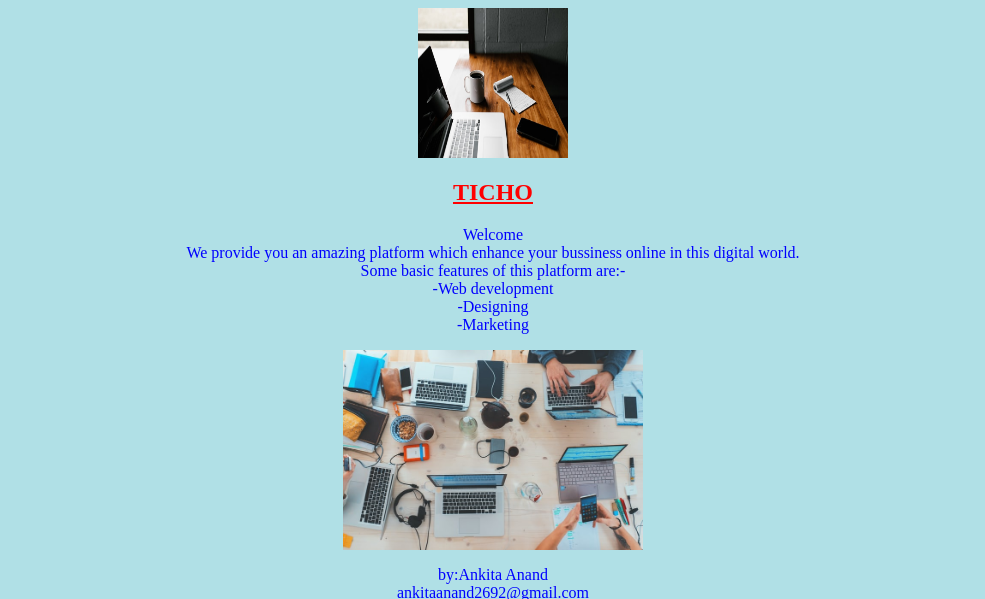
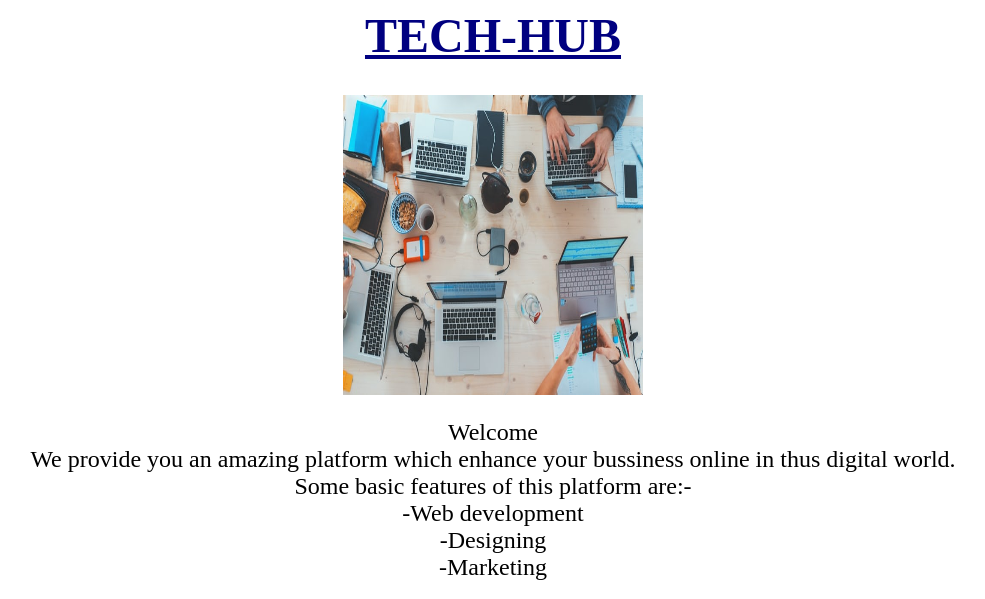
Before and after one commit to Ankita2427/ankita2427.github.io, a plain HTML site: page index.html in a window 1280 px wide. Shown: the top 599 px of the page, without its empty margins (147-1132 px from the left). Drawn offline with Linux system fonts and the light colour scheme.

Commit message:
Add files via upload

```diff
--- a/index.html
+++ b/index.html
@@ -2,27 +2,25 @@
 <html>
 <head></head>
   <style>
-     body{background-color:powderblue;}
-     h2{color:red;}
-     p{color:blue}
-     footer{text-align:center;}
+
+     h1{color:navy;}
+     p{font-size:24}
     </style>
 
   <body style="text-align:center;">
-     <h1><img src="photo-1499750310107-5fef28a66643.jpeg" alt="desktop view" height="150" width="150"></h2>
-     <h2><b><u> TICHO </u></b></h2>
+     <h1 style="font-size:48"><b><u>TECH-HUB</u></b> </h1>
+      <img src="photo-1519389950473-47ba0277781c.jpeg" height="300" width="300">
      <p> Welcome
-       <br>We provide you an amazing platform which enhance your bussiness online in this digital world.
+       <br>We provide you an amazing platform which enhance your bussiness online in thus digital world.
          <br> Some basic features of this platform are:-
           <br>-Web development
            <br>-Designing
            <br>-Marketing
              </p>
-      <img src="photo-1519389950473-47ba0277781c.jpeg" height="200"  width="300">
               </body>
 
-    <footer>
-       <p>by:Ankita Anand
-         <br><a herf="Mail to: ankitaanand2692@gmail.com">ankitaanand2692@gmail.com</a></p>
+    <footer><p>By:Ankita-anand
+       <br><a herf="mailto:ankitaanand2692@gmail.com">ankitaanand2692@gmail.com</a></p>
          </footer>
+
 </html>
```
Lines whose indentation alone changed are shown as unchanged.
